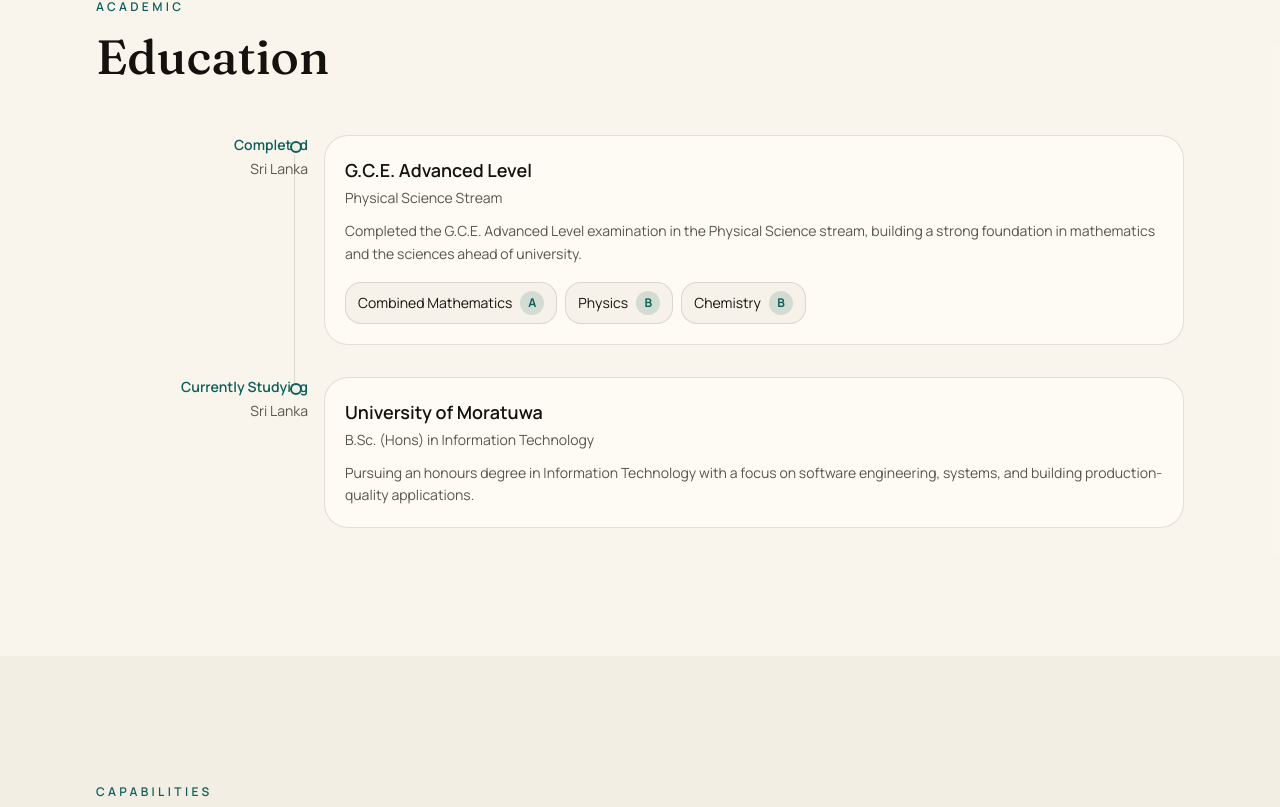
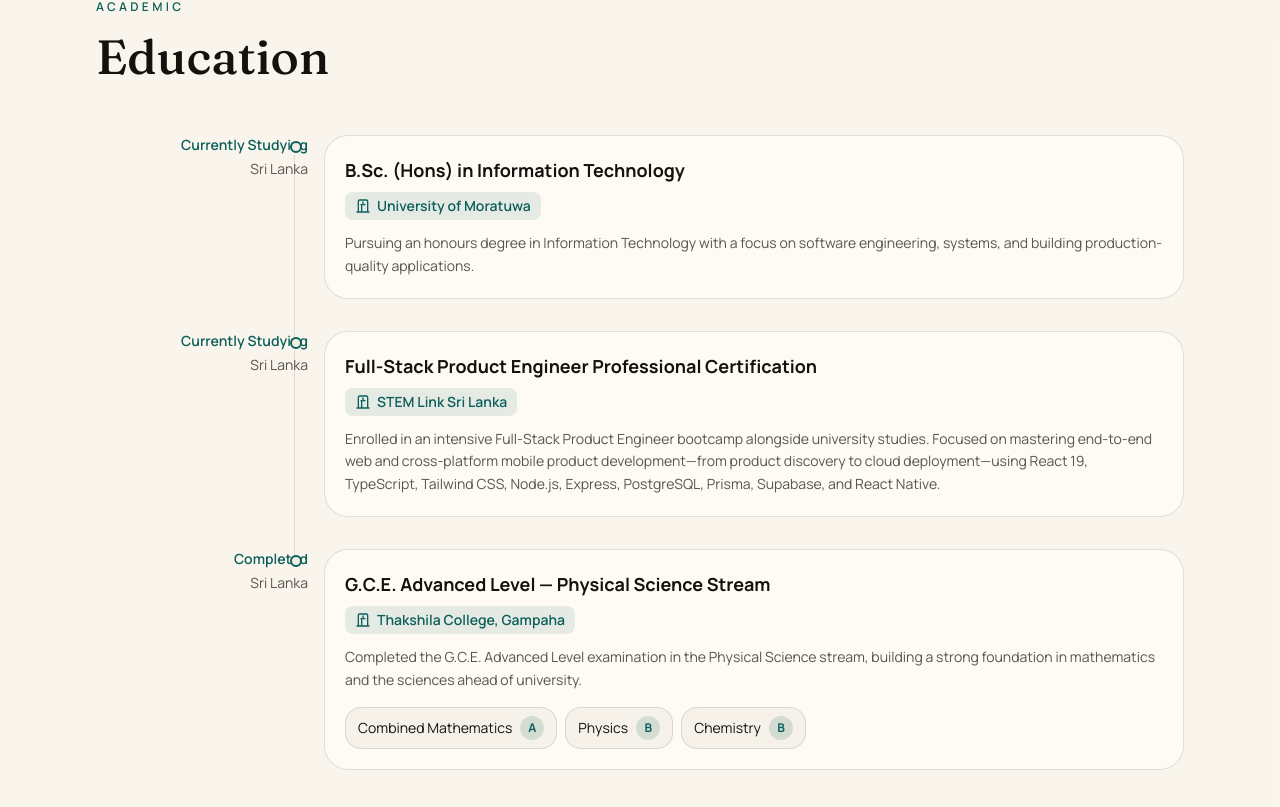
Before and after one commit to Poorna-danushka/Poorna-Danushka-portfolio, a React (Vite) app: page / in a window 1280 px wide. Shown: the part 1733-2540 px from the top of the page. Built offline with nearby package versions, Linux system fonts and the light colour scheme.

Commit message:
Update portfolio education, CV link, and TitanFit project details

```diff
--- a/src/components/TimelineItem.tsx
+++ b/src/components/TimelineItem.tsx
@@ -35,8 +35,15 @@
           <span className="absolute -left-[1.55rem] top-5 h-[calc(100%+1.5rem)] w-px bg-border md:left-[-1.85rem]" aria-hidden />
         ) : null}
         <div className="rounded-3xl border border-border bg-elevated/80 p-5">
-          <h3 className="text-lg font-semibold">{title}</h3>
-          {subtitle ? <p className="mt-1 text-sm text-muted">{subtitle}</p> : null}
+          <h3 className="text-lg font-bold text-fg">{title}</h3>
+          {subtitle ? (
+            <p className="mt-2 inline-flex items-center gap-1.5 rounded-lg bg-accent/10 px-2.5 py-1 text-sm font-semibold text-accent">
+              <svg className="h-4 w-4 shrink-0" fill="none" viewBox="0 0 24 24" stroke="currentColor" aria-hidden="true">
+                <path strokeLinecap="round" strokeLinejoin="round" strokeWidth={2} d="M19 21V5a2 2 0 00-2-2H7a2 2 0 00-2 2v16m14 0h2m-2 0h-5m-9 0H3m2 0h5m0 0h5m-5 0V10m0 0H9m3 0h3m-3 0V6" />
+              </svg>
+              <span>{subtitle}</span>
+            </p>
+          ) : null}
           <p className="mt-3 text-sm leading-relaxed text-muted">{description}</p>
           {subjects && subjects.length > 0 ? (
             <ul className="mt-4 flex flex-wrap gap-2">
--- a/src/data/portfolio.ts
+++ b/src/data/portfolio.ts
@@ -20,6 +20,7 @@
       'https://res.cloudinary.com/dbmjoemmg/image/upload/v1787297880/WhatsApp_Image_2026-08-21_at_13.01.28_tlf6bd.jpg',
     profileImageAlt: 'Poorna Danushka Jayasundara, arms crossed in a dark suit',
   },
+  cvUrl: 'https://drive.google.com/uc?export=download&id=1XeGCrdqCZWyNlO10vrmmhCy76v24TpMe',
   seo: {
     title: 'Poorna Danushka Jayasundara | Full-Stack Developer',
     description:
@@ -62,10 +63,28 @@
   ],
   education: [
     {
+      id: 'uom',
+      status: 'Currently Studying',
+      institution: 'University of Moratuwa',
+      qualification: 'B.Sc. (Hons) in Information Technology',
+      location: 'Sri Lanka',
+      description:
+        'Pursuing an honours degree in Information Technology with a focus on software engineering, systems, and building production-quality applications.',
+    },
+    {
+      id: 'stemlink',
+      status: 'Currently Studying',
+      institution: 'STEM Link Sri Lanka',
+      qualification: 'Full-Stack Product Engineer Professional Certification',
+      location: 'Sri Lanka',
+      description:
+        'Enrolled in an intensive Full-Stack Product Engineer bootcamp alongside university studies. Focused on mastering end-to-end web and cross-platform mobile product development—from product discovery to cloud deployment—using React 19, TypeScript, Tailwind CSS, Node.js, Express, PostgreSQL, Prisma, Supabase, and React Native.',
+    },
+    {
       id: 'al',
       status: 'Completed',
-      institution: 'G.C.E. Advanced Level',
-      qualification: 'Physical Science Stream',
+      institution: 'Thakshila College, Gampaha',
+      qualification: 'G.C.E. Advanced Level — Physical Science Stream',
       location: 'Sri Lanka',
       description:
         'Completed the G.C.E. Advanced Level examination in the Physical Science stream, building a strong foundation in mathematics and the sciences ahead of university.',
@@ -74,15 +93,6 @@
         { name: 'Physics', grade: 'B' },
         { name: 'Chemistry', grade: 'B' },
       ],
-    },
-    {
-      id: 'uom',
-      status: 'Currently Studying',
-      institution: 'University of Moratuwa',
-      qualification: 'B.Sc. (Hons) in Information Technology',
-      location: 'Sri Lanka',
-      description:
-        'Pursuing an honours degree in Information Technology with a focus on software engineering, systems, and building production-quality applications.',
     },
   ],
   skills: [
@@ -184,6 +194,13 @@
       context: 'Vercel, Render, AWS',
       description:
         'Experience deploying full-stack systems and cloud databases using AWS RDS, Amazon S3, Cloudinary, Vercel, and Render.',
+    },
+    {
+      id: 'stemlink-bootcamp',
+      title: 'Full-Stack Product Engineering',
+      context: 'STEM Link Bootcamp',
+      description:
+        'Mastering production-grade full-stack web and mobile product engineering alongside university studies, building domain-specific SaaS workflows with React 19, TypeScript, Node.js, Express, PostgreSQL, Prisma, Supabase, and React Native.',
     },
   ],
   services: [
@@ -325,49 +342,62 @@
       imageAlt: 'Visual preview for the Orbit Workspace project management platform',
     },
     {
-      id: 'fitness-app',
+      id: 'titanfit-pro',
       number: '03',
-      title: 'FitPulse - Fitness & Workout Web Platform',
-      year: '2025',
+      title: 'TitanFit Pro - Enterprise Gym & Fitness Web Platform',
+      year: '2026',
       category: 'Full-Stack Web App',
-      role: 'Full-Stack Developer',
+      role: 'Full-Stack Architecture & Security Lead',
       description:
-        'A modern fitness and workout tracking web application designed to help users log workouts, monitor exercise routines, and track fitness milestones.',
+        'An enterprise-grade full-stack gym and fitness management platform featuring multi-role administration, Stripe payments, AI workout assistance (Gemini 1.5 Flash), automated AWS S3 backups, and HttpOnly JWT security.',
       overview:
-        'FitPulse is a responsive fitness and exercise tracking platform developed to streamline daily workout management, routine planning, and training regimen analytics with an intuitive, mobile-friendly interface.',
+        'TitanFit Pro is a comprehensive fitness center management platform engineered with Node.js, Express, MongoDB Atlas, and React 19. It streamlines daily gym operations, trainer scheduling, membership subscriptions, automated expiration alerts via Nodemailer, Stripe payment processing, and secure automated AWS S3 MongoDB database snapshot backups.',
       myContributions: [
-        'Workout & Routine Tracker: Built workout logging workflows, exercise directory filtering, and customizable training schedule plans.',
-        'Analytics & Progress Metrics: Designed visual tracking for personal fitness goals, workout frequency, and performance progress statistics.',
-        'Interactive UI & State Management: Developed an ultra-responsive frontend with modern UI components and smooth user interactions.',
-        'REST API & Data Persistence: Integrated backend services and database persistence for secure workout history and user profiles.',
+        'Security & Auth Architecture: Designed HttpOnly cookie JWT authentication, 7-day refresh tokens, double-submit CSRF defense, rate limiting, and brute-force account lockout protection.',
+        'Stripe & Financial Integration: Integrated Stripe API for online membership subscriptions, payment transaction logs, and package renewal workflows.',
+        'AI Assistant & Email Automation: Integrated Google Gemini 1.5 Flash API for AI fitness guidance and Nodemailer cron jobs for automated membership expiration alerts.',
+        'AWS S3 Cloud Backups & Infrastructure: Implemented automated MongoDB database snapshot backups to AWS S3 storage with custom retention scheduler policies.',
       ],
       problem:
-        'Individuals often struggle with maintaining consistent fitness habits due to cumbersome tracking tools, lack of routine organization, and scattered workout records.',
+        'Gyms face administrative bottlenecks with manual membership tracking, uncoordinated trainer schedules, insecure payment logs, and missing automated data backup systems.',
       solution:
-        'A streamlined web application providing organized workout schedules, exercise guidance, and progress tracking in a clean, accessible interface.',
+        'A unified, role-governed platform connecting Admins, Trainers, and Members with automated email alerts, Stripe payments, Gemini AI fitness assistance, and automated AWS S3 backups.',
       challenges: '',
       learnings:
-        'Mastered modular web component design, responsive UI architectures, and dynamic fitness telemetry state management.',
+        'Mastered React 19 with Vite & Tailwind CSS v4, Express REST API architecture with Mongoose, Stripe payments, Gemini AI integration, and automated AWS S3 backup systems.',
       technologies: [
-        'React',
+        'React 19',
         'TypeScript',
-        'Tailwind CSS',
+        'Vite 8',
+        'Tailwind CSS v4',
         'Node.js',
-        'REST API',
-        'JavaScript',
+        'Express.js',
+        'MongoDB Atlas',
+        'Mongoose',
+        'Stripe API',
+        'Google Gemini AI',
+        'AWS S3',
+        'JWT (HttpOnly)',
+        'CSRF Protection',
+        'Nodemailer',
+        'Framer Motion',
+        'Recharts',
       ],
       features: [
-        'Comprehensive Exercise & Routine Library',
-        'Daily Workout Logging & Set/Rep Tracking',
-        'Fitness Progress Analytics & Milestone Tracking',
-        'Responsive Mobile-First Interface',
+        'Multi-Role Portals (Admin, Trainer, Member Governance)',
+        'Stripe Payment Gateway & Subscription Management',
+        'AI Fitness Assistant powered by Google Gemini 1.5 Flash',
+        'Automated AWS S3 Database Snapshot Backups',
+        'Automated Membership Expiration Cron & Email Alerts',
+        'Forgot Password OTP & Mandatory Password Reset Guards',
+        'HttpOnly Cookie JWT Security & Double-Submit CSRF Defense',
       ],
       links: {
-        github: 'https://github.com/Poorna-danushka/fitness_app.git',
-        live: 'YOUR_FITNESS_LIVE_URL',
+        github: 'https://github.com/Poorna-danushka/TitanFit-PRO-Web-Platform.git',
+        live: 'https://titan-fit-pro-web-platform.vercel.app',
       },
-      image: '/images/projects/embedded.svg',
-      imageAlt: 'Visual preview for the FitPulse Fitness & Workout Platform project',
+      image: 'https://res.cloudinary.com/dbmjoemmg/image/upload/v1787822342/ChatGPT_Image_Aug_27_2026_02_47_47_PM_s31evn.png',
+      imageAlt: 'Visual preview for the TitanFit Pro Enterprise Gym & Fitness Web Platform project',
     },
     {
       id: 'chess-robot',
--- a/src/sections/Education.tsx
+++ b/src/sections/Education.tsx
@@ -14,8 +14,8 @@
               <TimelineItem
                 key={entry.id}
                 eyebrow={entry.status}
-                title={entry.institution}
-                subtitle={entry.qualification}
+                title={entry.qualification}
+                subtitle={entry.institution}
                 location={entry.location}
                 description={entry.description}
                 subjects={entry.subjects}
--- a/src/sections/Hero.tsx
+++ b/src/sections/Hero.tsx
@@ -1,4 +1,4 @@
-import { ArrowDown, ArrowDownRight, ArrowRight, MapPin } from 'lucide-react'
+import { ArrowDown, ArrowDownRight, ArrowRight, FileDown, MapPin } from 'lucide-react'
 import { motion } from 'motion/react'
 import { Button } from '../components/Button'
 import { Container } from '../components/Container'
@@ -119,6 +119,10 @@
               <ArrowDownRight size={15} />
             </Button>
           </motion.div>
+          <Button href={portfolio.cvUrl} variant="secondary" className="mt-3 w-full max-w-xs sm:mt-4 sm:max-w-sm">
+            Download CV
+            <FileDown size={15} />
+          </Button>
 
           {/* 8. SOCIAL LINKS (with padding after buttons) */}
           <motion.div
@@ -190,7 +194,7 @@
             initial="hidden"
             animate="visible"
             transition={{ delay: reduced ? 0 : 0.34 }}
-            className="mt-8 flex items-center gap-4"
+            className="mt-8 flex flex-wrap items-center gap-4"
           >
             <Button onClick={() => scrollToId('projects')}>
               View My Work
@@ -199,6 +203,10 @@
             <Button variant="secondary" onClick={() => scrollToId('contact')}>
               Let's Connect
               <ArrowDownRight size={16} />
+            </Button>
+            <Button href={portfolio.cvUrl} variant="secondary">
+              Download CV
+              <FileDown size={16} />
             </Button>
           </motion.div>
           <motion.div
--- a/src/types/portfolio.ts
+++ b/src/types/portfolio.ts
@@ -108,6 +108,7 @@
 
 export type PortfolioData = {
   person: Person
+  cvUrl: string
   seo: {
     title: string
     description: string
```
